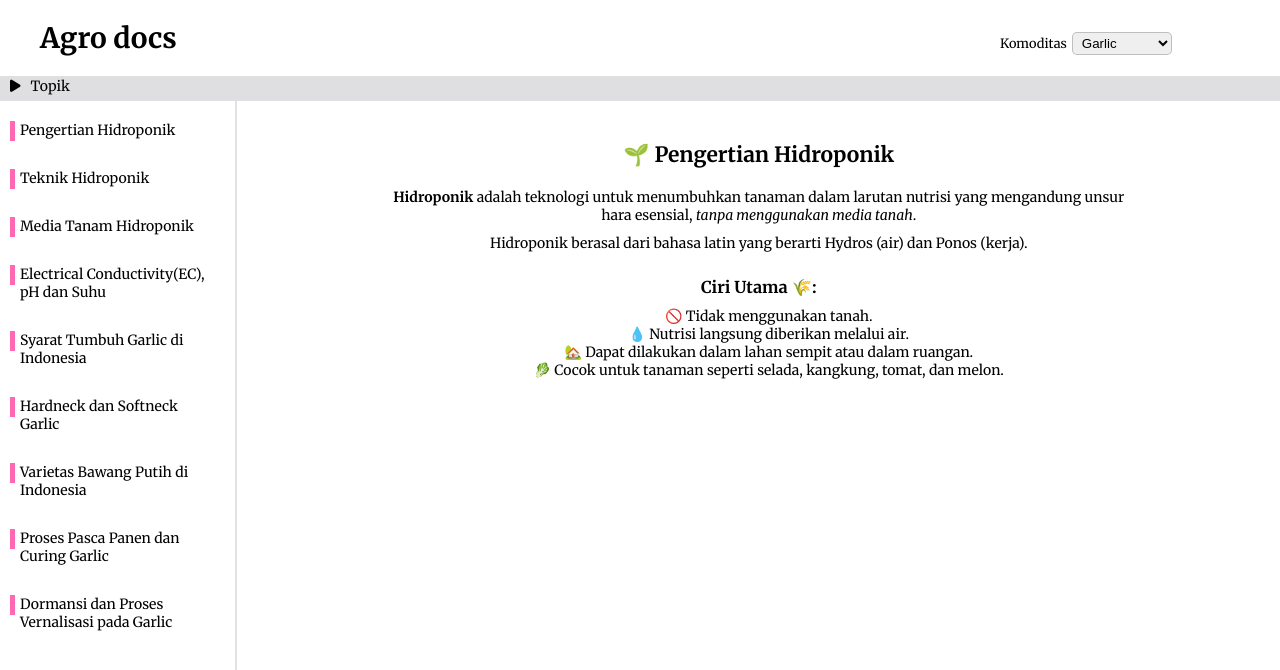
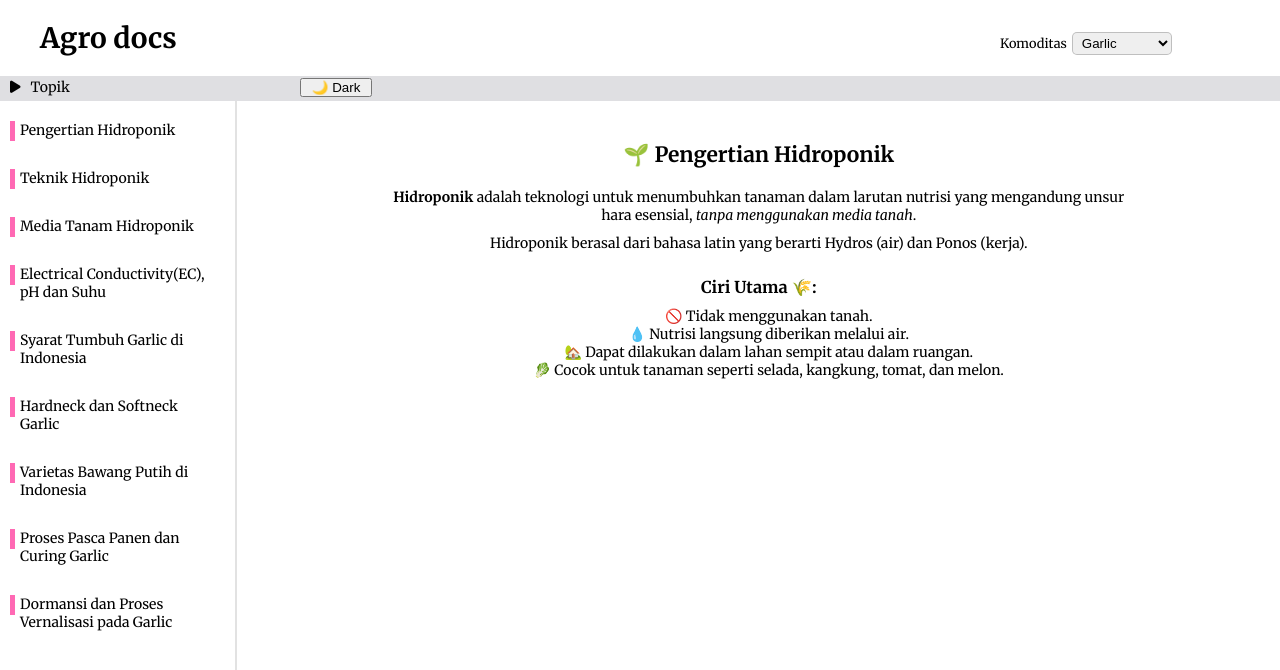
Before and after one commit to NovaBam123/web-agroDoc, a React (Vite) app: page / in a window 1280 px wide. Shown: the top 670 px of the page. Built offline with nearby package versions, Linux system fonts and the light colour scheme.

Commit message:
add fitur dark mode

```diff
--- a/src/App.jsx
+++ b/src/App.jsx
@@ -1,7 +1,7 @@
 import { useState } from 'react'
 import { Routes, Route } from 'react-router-dom'
 import './index.css'
-import './App.css'
+import './darkmode.css'
 import Header from './components/Header'
 import Sidebar from './components/Sidebar'
 import Home from './pages/garlic/Home'
@@ -37,14 +37,20 @@ const topicsData= {
 function App() {
   const [sidebarShow, setSidebarShow] = useState(false);
   const [selectedKomoditas, setSelectedKomoditas]= useState('garlic');
+  const [theme, setTheme]= useState('light');
   const toggleSidebar= ()=> setSidebarShow(prev => !prev);
+  const toggleTheme= ()=> setTheme(prev=> prev=== 'light'? 'dark': 'light');
 
   return (
     <>
+    <div className={theme}>
       <Header
         onToggle={toggleSidebar}
         isOpen={sidebarShow}
-      onSelectKomoditas={setSelectedKomoditas}/>
+        onSelectKomoditas={setSelectedKomoditas}
+        onToggleTheme= {toggleTheme}
+        currentTheme= {theme}
+      />
 
       <main>
         <Sidebar
@@ -68,6 +74,7 @@ function App() {
           <Route path='/jagung-syarat-tumbuh' element={<SyaratTumbuhJagung />}/>
         </Routes>
       </main>
+    </div>
     </>
   )
 }
--- a/src/components/Header.jsx
+++ b/src/components/Header.jsx
@@ -1,8 +1,9 @@
 
-function Header({ onToggle, isOpen , onSelectKomoditas}){
+function Header({ onToggle, isOpen , onSelectKomoditas, onToggleTheme, currentTheme}){
 
     return (
         <>
+
           <div className="header-container">
           <header>
             <h1>Agro docs</h1>
@@ -18,12 +19,15 @@ function Header({ onToggle, isOpen , onSelectKomoditas}){
               </select>
             </label>
           </header>
-          <div className="divider" onClick={onToggle}>
-            <i className={`fa-solid ${isOpen ? "fa-play fa-rotate-180" : "fa-play"}`}></i>
+          <div className="divider">
+            <i onClick={onToggle} className={`fa-solid ${isOpen ? "fa-play fa-rotate-180" : "fa-play"}`}></i>
             <span>Topik</span>
-
+            <button onClick={onToggleTheme} className="theme-toggle">
+              {currentTheme=== 'light' ? '🌙 Dark' : '☀️ Light'}
+            </button>
           </div>
         </div>
+
         </>
     )
 }
--- /dev/null
+++ b/src/darkmode.css
@@ -0,0 +1,51 @@
+
+
+.dark .header-container {
+    position: sticky;
+    top: 0px;
+    background-color: hsl(0, 0%, 20%);
+    color: white;
+    z-index: 100;
+}
+.dark header{
+    background-color: transparent;
+    color: #ffffff;
+}
+
+.dark .sidebar {
+    background-color: #222;
+    color: #eee;
+    border-right: 2px solid #444;
+}
+
+.dark .divider {
+    background-color: #555;
+    color: #ffffff;
+}
+
+.dark .sidebar a {
+    color: #fff;
+}
+
+.dark .sidebar p:hover {
+    background: #444;
+}
+
+.dark .content{
+    background: #2b2b2c;
+    color: #ffffff;
+    min-height: 100vh;
+}
+.dark .content.hardneck-softneck ul{
+    color: black;
+}
+.dark .content.curing ul{
+    color: black;
+}
+.dark .content.varietas ul{
+    color: black;
+}
+.dark tbody tr td{
+    padding: 5px;
+    border: 1px solid rgba(255, 255, 255, 0.4);
+}
--- a/src/index.css
+++ b/src/index.css
@@ -18,7 +18,7 @@ body {
 }
 .header-container{
     position: sticky;
-    top: 8px;
+    top: 0;
     background: #fff;
     z-index: 100;
 }
@@ -57,6 +57,11 @@ header label select {
 }
 .divider i{
     margin: 3px 10px;
+}
+.divider button{
+    margin-top: 2px;
+    margin-left: 230px;
+    padding: 0 10px;
 }
 
 .sidebar {
```
Lines whose indentation alone changed are shown as unchanged.
